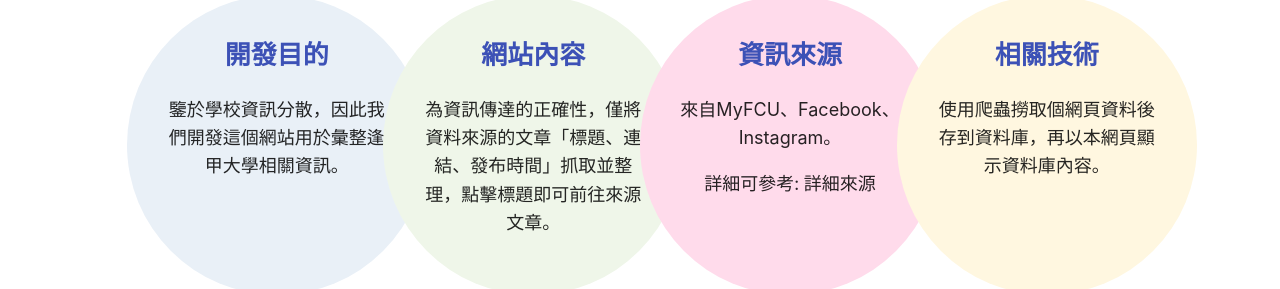
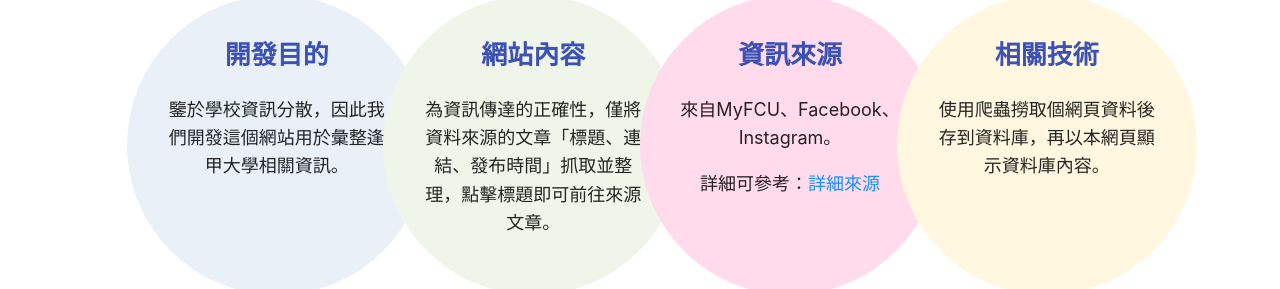
Before and after one commit to mark0613/FCUMC_Web, a React (Create React App) app: page / in a window 1280 px wide. Shown: the part 859-1148 px from the top of the page. Built offline with nearby package versions, Linux system fonts and the light colour scheme.

Commit message:
add: Add link to Source.

```diff
--- a/src/components/Home/Intro.js
+++ b/src/components/Home/Intro.js
@@ -22,7 +22,7 @@ const intro = [
         content : (
             <>
                 <p>來自MyFCU、Facebook、Instagram。</p>
-                <p>詳細可參考: 詳細來源</p>
+                <p>詳細可參考：<a href="#source">詳細來源</a></p>
             </>
         ),
         color: '#FFDBEB'
```
